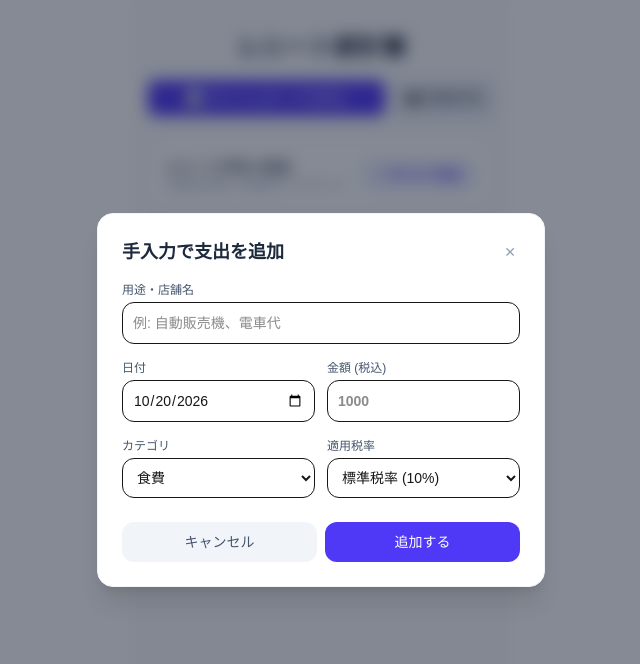
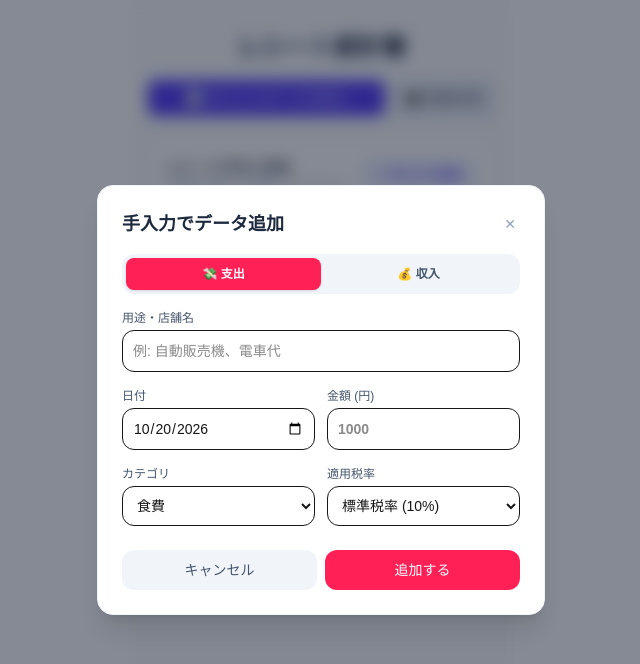
Before and after one commit to pon19/kakeibo-app, a Next.js app: page / in a window 1280 px wide. Both pictures are taken after a click on the button "＋ 手入力で追加". Shown: the top 664 px of the page, without its empty margins (319-959 px from the left). Built offline with nearby package versions, Linux system fonts and the light colour scheme.

Commit message:
Add income support to manual entry modal and API

```diff
--- a/app/api/receipts/route.ts
+++ b/app/api/receipts/route.ts
@@ -39,6 +39,7 @@ export async function GET() {
 }
 
 // POST: 取引データ新規保存（グループ所属時は household_id も自動設定）
+// app/api/receipts/route.ts 内の POST 部分
 export async function POST(req: NextRequest) {
   try {
     const supabase = await createClient();
@@ -48,7 +49,6 @@ export async function POST(req: NextRequest) {
       return NextResponse.json({ success: false, error: '認証エラー' }, { status: 401 });
     }
 
-    // ユーザーの所属グループを取得
     const { data: member } = await supabase
       .from('household_members')
       .select('household_id')
@@ -61,7 +61,8 @@ export async function POST(req: NextRequest) {
       .from('transactions')
       .insert({
         user_id: user.id,
-        household_id: member?.household_id || null, // 所属があれば自動付与
+        household_id: member?.household_id || null,
+        type: body.type || 'expense', // ← type (expense / income) を追加
         merchant_name: body.merchant_name,
         purchased_at: body.purchased_at,
         total_amount: body.total_amount,
--- a/components/ManualExpenseModal.tsx
+++ b/components/ManualExpenseModal.tsx
@@ -8,7 +8,7 @@ interface ManualExpenseModalProps {
   onSuccess: () => void;
 }
 
-const CATEGORIES = [
+const EXPENSE_CATEGORIES = [
   '食費',
   '日用品',
   '交通費',
@@ -19,11 +19,21 @@ const CATEGORIES = [
   'その他',
 ];
 
+const INCOME_CATEGORIES = [
+  '給与',
+  '賞与',
+  '副収入',
+  '臨時収入',
+  'お小遣い',
+  'その他収入',
+];
+
 export default function ManualExpenseModal({
   isOpen,
   onClose,
   onSuccess,
 }: ManualExpenseModalProps) {
+  const [type, setType] = useState<'expense' | 'income'>('expense');
   const [merchantName, setMerchantName] = useState('');
   const [purchasedAt, setPurchasedAt] = useState(
     new Date().toISOString().split('T')[0]
@@ -35,6 +45,12 @@ export default function ManualExpenseModal({
   const [error, setError] = useState<string | null>(null);
 
   if (!isOpen) return null;
+
+  // 支出/収入切り替え時にデフォルトカテゴリを変更
+  const handleTypeChange = (newType: 'expense' | 'income') => {
+    setType(newType);
+    setCategory(newType === 'expense' ? '食費' : '給与');
+  };
 
   const handleSubmit = async (e: React.FormEvent) => {
     e.preventDefault();
@@ -48,16 +64,16 @@ export default function ManualExpenseModal({
       return;
     }
 
-    // 内税計算（概算）
     const rate = taxRate === '10' ? 0.1 : 0.08;
-    const taxAmount = Math.round(amount - amount / (1 + rate));
+    const taxAmount = type === 'expense' ? Math.round(amount - amount / (1 + rate)) : 0;
 
     try {
       const res = await fetch('/api/receipts', {
         method: 'POST',
         headers: { 'Content-Type': 'application/json' },
         body: JSON.stringify({
-          merchant_name: merchantName || '手入力の支出',
+          type, // expense or income
+          merchant_name: merchantName || (type === 'expense' ? '手入力の支出' : '手入力の収入'),
           purchased_at: purchasedAt,
           total_amount: amount,
           discount_amount: 0,
@@ -66,7 +82,7 @@ export default function ManualExpenseModal({
           category,
           items: [
             {
-              name: merchantName || '手入力',
+              name: merchantName || (type === 'expense' ? '手入力支出' : '手入力収入'),
               price: amount,
               quantity: 1,
             },
@@ -76,7 +92,6 @@ export default function ManualExpenseModal({
 
       const data = await res.json();
       if (data.success) {
-        // フォームリセット
         setMerchantName('');
         setTotalAmount('');
         onSuccess();
@@ -91,16 +106,44 @@ export default function ManualExpenseModal({
     }
   };
 
+  const currentCategories = type === 'expense' ? EXPENSE_CATEGORIES : INCOME_CATEGORIES;
+
   return (
     <div className="fixed inset-0 bg-slate-900/50 backdrop-blur-sm z-50 flex items-center justify-center p-4">
       <div className="bg-white w-full max-w-md rounded-2xl p-6 shadow-xl border border-slate-100 animate-in fade-in zoom-in-95 duration-150">
         <div className="flex items-center justify-between mb-4">
-          <h2 className="text-lg font-bold text-slate-800">手入力で支出を追加</h2>
+          <h2 className="text-lg font-bold text-slate-800">手入力でデータ追加</h2>
           <button
             onClick={onClose}
             className="text-slate-400 hover:text-slate-600 text-sm p-1"
           >
             ✕
+          </button>
+        </div>
+
+        {/* 支出 / 収入 の切り替えタブ */}
+        <div className="flex bg-slate-100 p-1 rounded-xl mb-4">
+          <button
+            type="button"
+            onClick={() => handleTypeChange('expense')}
+            className={`flex-1 py-2 text-xs font-bold rounded-lg transition ${
+              type === 'expense'
+                ? 'bg-rose-500 text-white shadow-sm'
+                : 'text-slate-600 hover:text-slate-900'
+            }`}
+          >
+            💸 支出
+          </button>
+          <button
+            type="button"
+            onClick={() => handleTypeChange('income')}
+            className={`flex-1 py-2 text-xs font-bold rounded-lg transition ${
+              type === 'income'
+                ? 'bg-emerald-600 text-white shadow-sm'
+                : 'text-slate-600 hover:text-slate-900'
+            }`}
+          >
+            💰 収入
           </button>
         </div>
 
@@ -113,11 +156,11 @@ export default function ManualExpenseModal({
         <form onSubmit={handleSubmit} className="space-y-4">
           <div>
             <label className="block text-xs font-medium text-slate-600 mb-1">
-              用途・店舗名
+              {type === 'expense' ? '用途・店舗名' : '収入元・名称'}
             </label>
             <input
               type="text"
-              placeholder="例: 自動販売機、電車代"
+              placeholder={type === 'expense' ? '例: 自動販売機、電車代' : '例: ○○株式会社、給与'}
               value={merchantName}
               onChange={(e) => setMerchantName(e.target.value)}
               className="w-full p-2.5 border rounded-xl text-sm focus:outline-indigo-500"
@@ -139,7 +182,7 @@ export default function ManualExpenseModal({
             </div>
             <div>
               <label className="block text-xs font-medium text-slate-600 mb-1">
-                金額 (税込)
+                金額 (円)
               </label>
               <input
                 type="number"
@@ -153,7 +196,7 @@ export default function ManualExpenseModal({
             </div>
           </div>
 
-          <div className="grid grid-cols-2 gap-3">
+          <div className={type === 'expense' ? 'grid grid-cols-2 gap-3' : 'w-full'}>
             <div>
               <label className="block text-xs font-medium text-slate-600 mb-1">
                 カテゴリ
@@ -163,13 +206,15 @@ export default function ManualExpenseModal({
                 onChange={(e) => setCategory(e.target.value)}
                 className="w-full p-2.5 border rounded-xl text-sm focus:outline-indigo-500"
               >
-                {CATEGORIES.map((cat) => (
+                {currentCategories.map((cat) => (
                   <option key={cat} value={cat}>
                     {cat}
                   </option>
                 ))}
               </select>
             </div>
+
+            {type === 'expense' && (
               <div>
                 <label className="block text-xs font-medium text-slate-600 mb-1">
                   適用税率
@@ -183,6 +228,7 @@ export default function ManualExpenseModal({
                   <option value="8">軽減税率 (8%)</option>
                 </select>
               </div>
+            )}
           </div>
 
           <div className="flex gap-2 pt-2">
@@ -196,7 +242,11 @@ export default function ManualExpenseModal({
             <button
               type="submit"
               disabled={loading}
-              className="w-1/2 py-2.5 bg-indigo-600 text-white font-medium text-sm rounded-xl hover:bg-indigo-700 disabled:bg-slate-300 transition flex items-center justify-center gap-1"
+              className={`w-1/2 py-2.5 text-white font-medium text-sm rounded-xl transition flex items-center justify-center gap-1 ${
+                type === 'expense'
+                  ? 'bg-rose-500 hover:bg-rose-600'
+                  : 'bg-emerald-600 hover:bg-emerald-700'
+              } disabled:bg-slate-300`}
             >
               {loading ? '保存中...' : '追加する'}
             </button>
```
Lines whose indentation alone changed are shown as unchanged.
